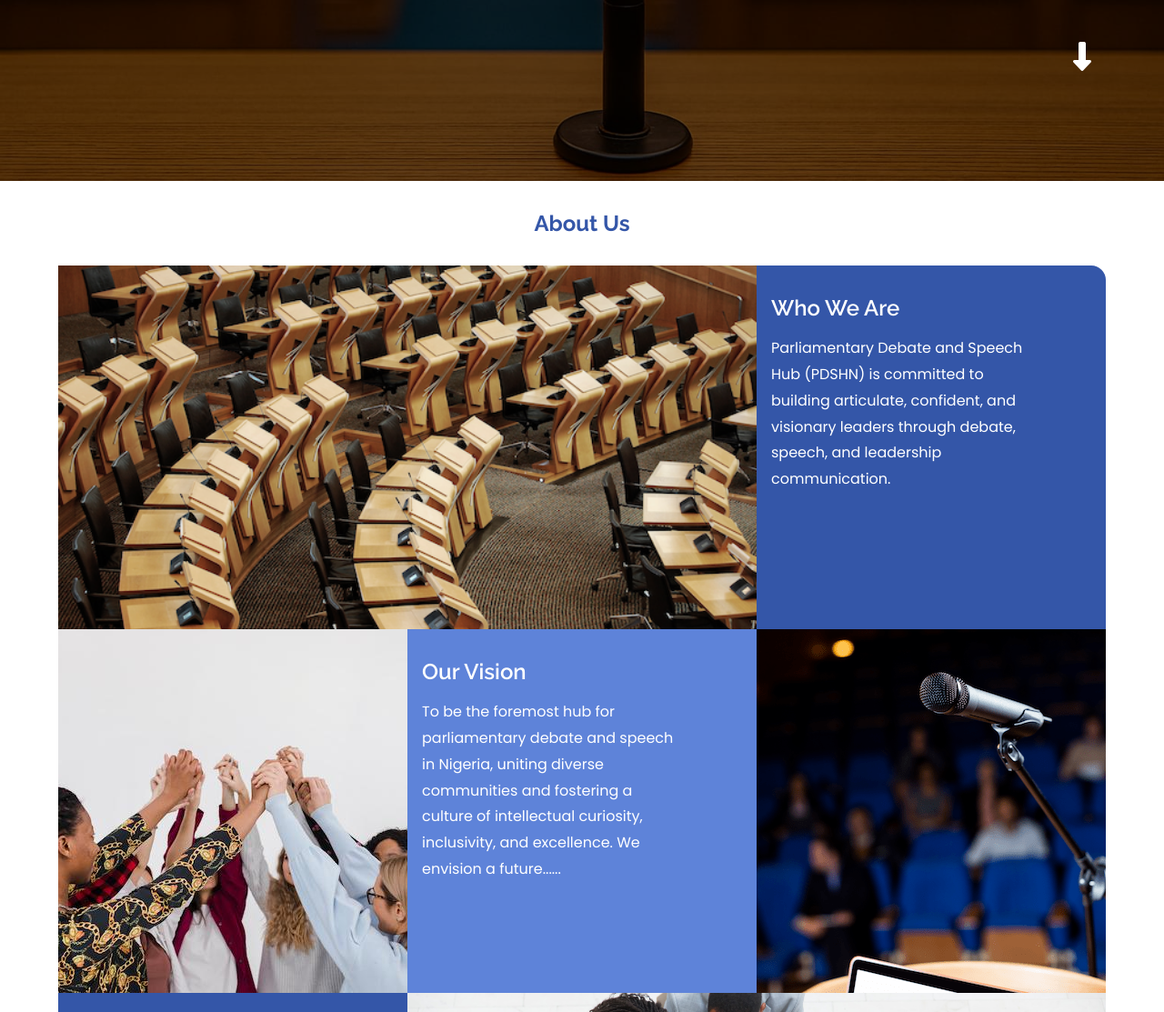
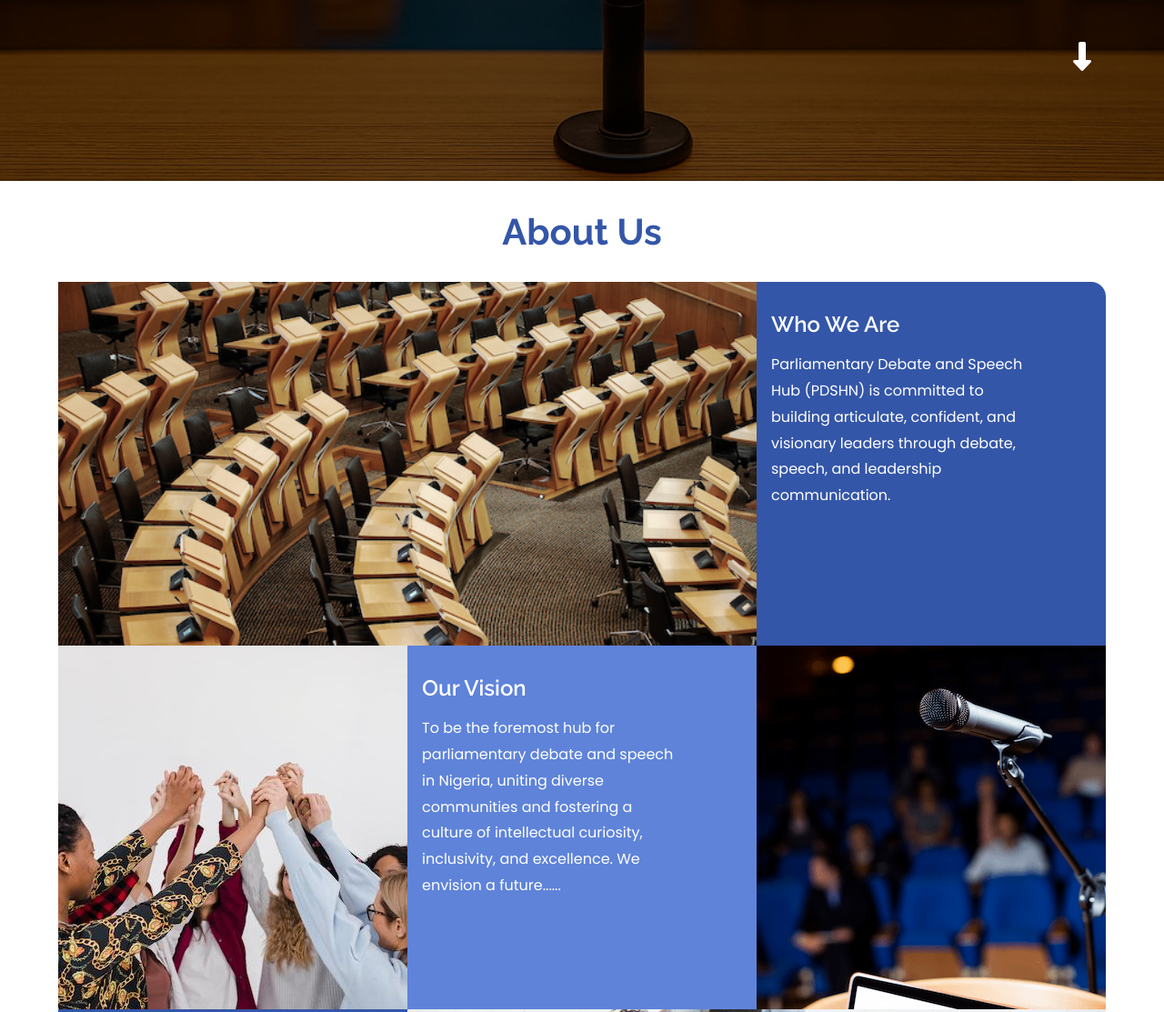
Before and after one commit to MARYAMTEE/debate-hub, a plain HTML site: page index.html in a window 1280 px wide. Shown: the part 698-1811 px from the top of the page at 91% size. Drawn offline with Linux system fonts and the light colour scheme.

Commit message:
update changes

```diff
--- a/scss/components/_main.scss
+++ b/scss/components/_main.scss
@@ -217,12 +217,6 @@
 // About Us title
 .about__title{
     margin-block: 2rem;
-
-    .about__text{
-        color: var(--blue);
-        text-align: center;
-        // font-size: 2.5rem;
-    }
 }
 
 // Core values
@@ -308,6 +302,13 @@
     }
 }
 
+.about__text,
+    .course__text{
+        color: var(--blue);
+        text-align: center;
+        font-size: 2.5rem;
+    }
+
 .core__header{
     text-align: center;
     margin-block-end: 1rem;
@@ -333,9 +334,9 @@
     }
 }
 
-.course__text{
-    color: var(--blue);
-}
+// .course__text{
+//     color: var(--blue);
+// }
 
 .container__course{
     margin-block-start: 2rem;
```
Also changed, not shown: css/style.css, 1 other file.
